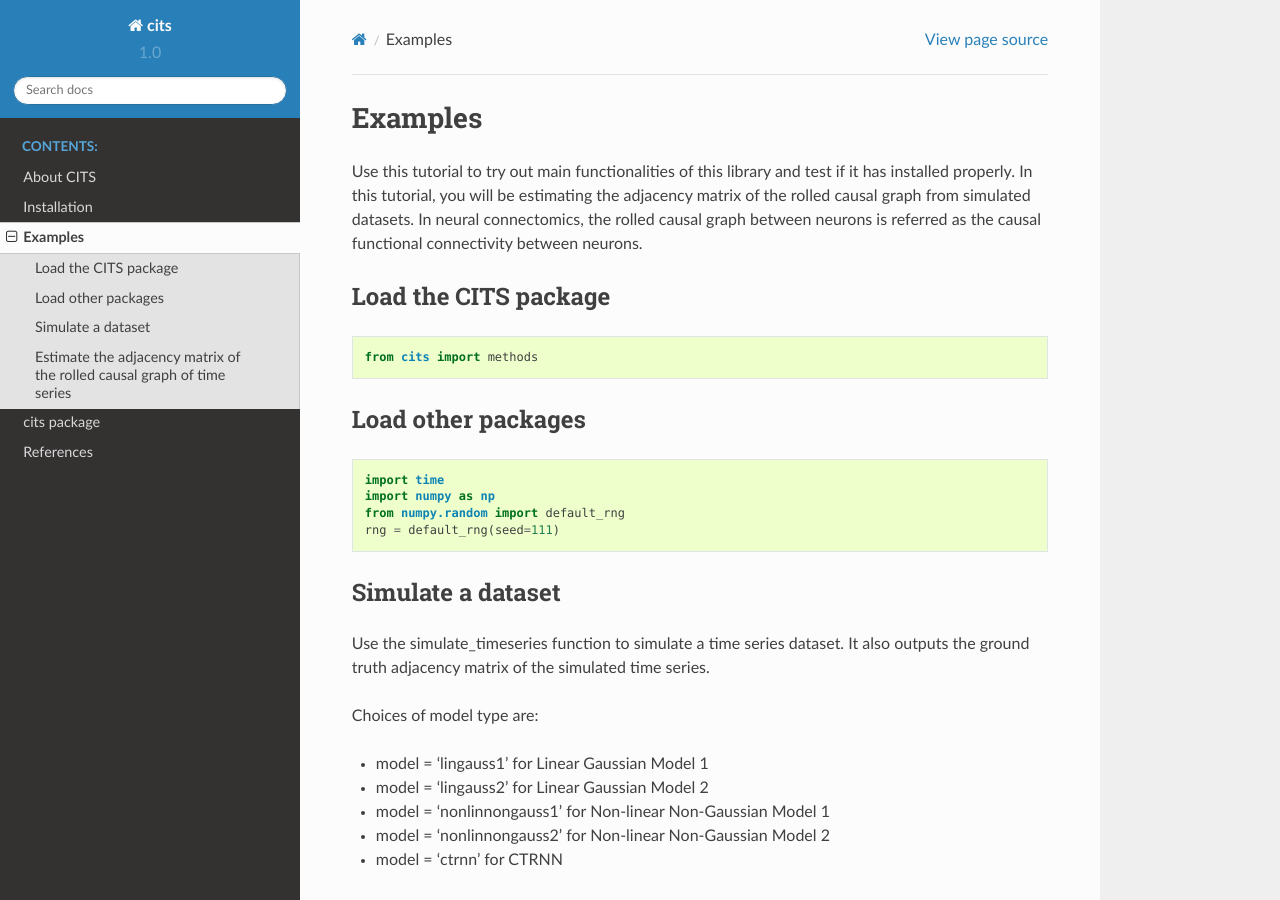
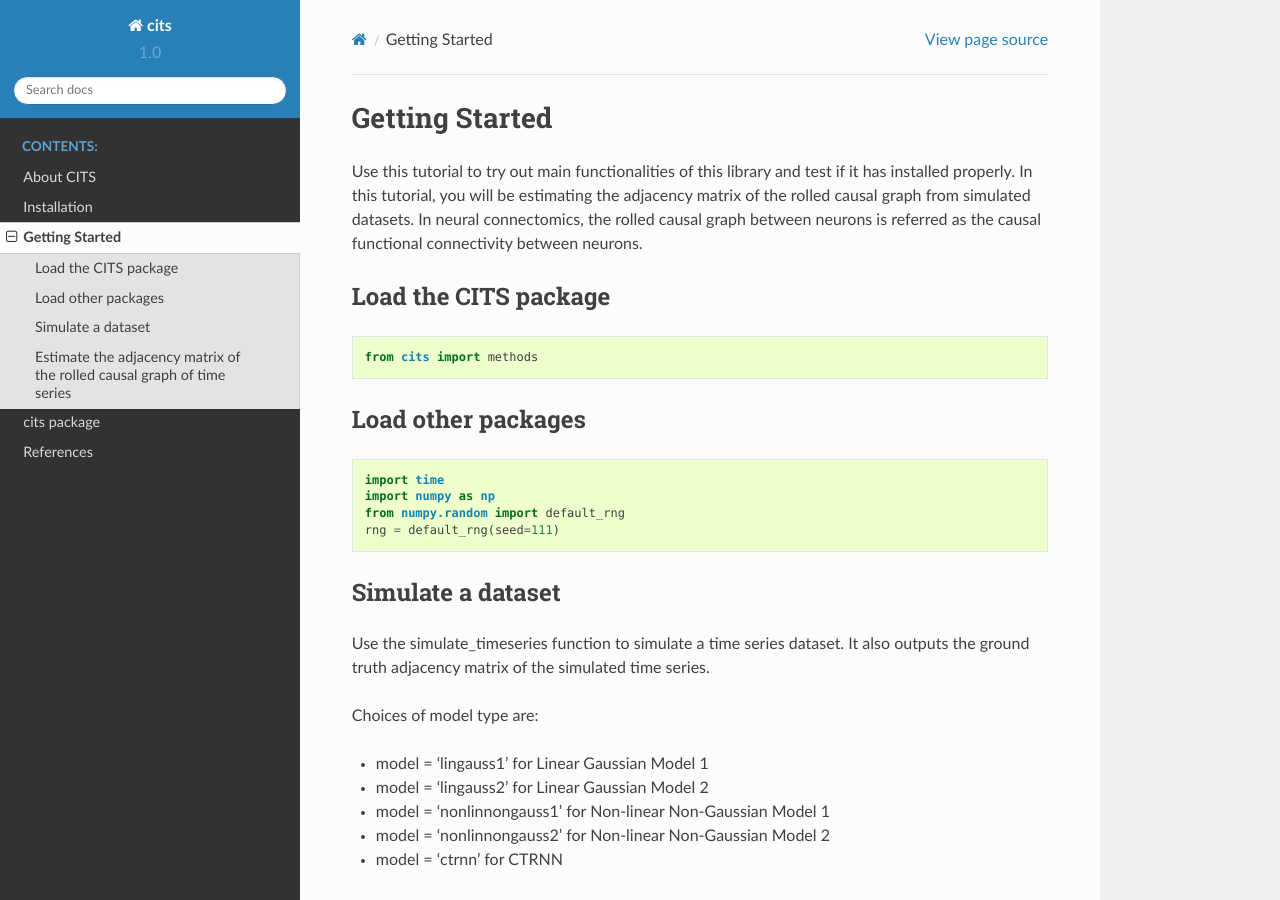
Before and after one commit to biswasr/cits, a Sphinx documentation site: the page built from docs/source/gettingstarted.rst, in a window 1280 px wide and 900 px high. Built offline with Sphinx 7.4.7 and the Read the Docs theme 2.0.0, drawn with Linux system fonts in a browser that asks for light colours.

Commit message:
Update gettingstarted.rst

```diff
--- a/docs/source/gettingstarted.rst
+++ b/docs/source/gettingstarted.rst
@@ -1,6 +1,6 @@
-========
-Examples
-========
+===============
+Getting Started
+===============
 
 Use this tutorial to try out main functionalities of this library and test if it has installed properly.
 In this tutorial, you will be estimating the adjacency matrix of the rolled causal graph from simulated datasets. In neural connectomics, the rolled causal graph between neurons is referred as the causal functional connectivity between neurons.
```
